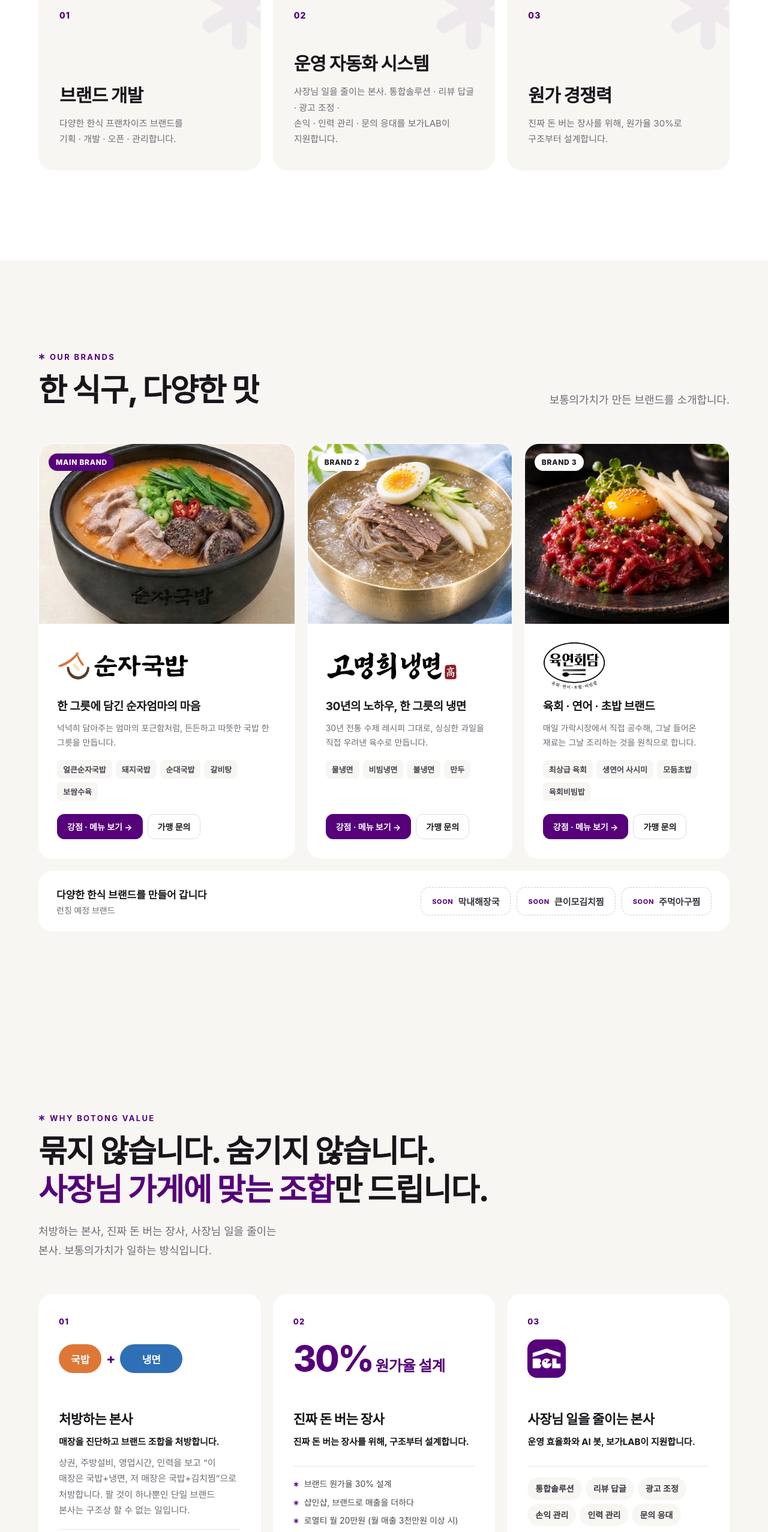
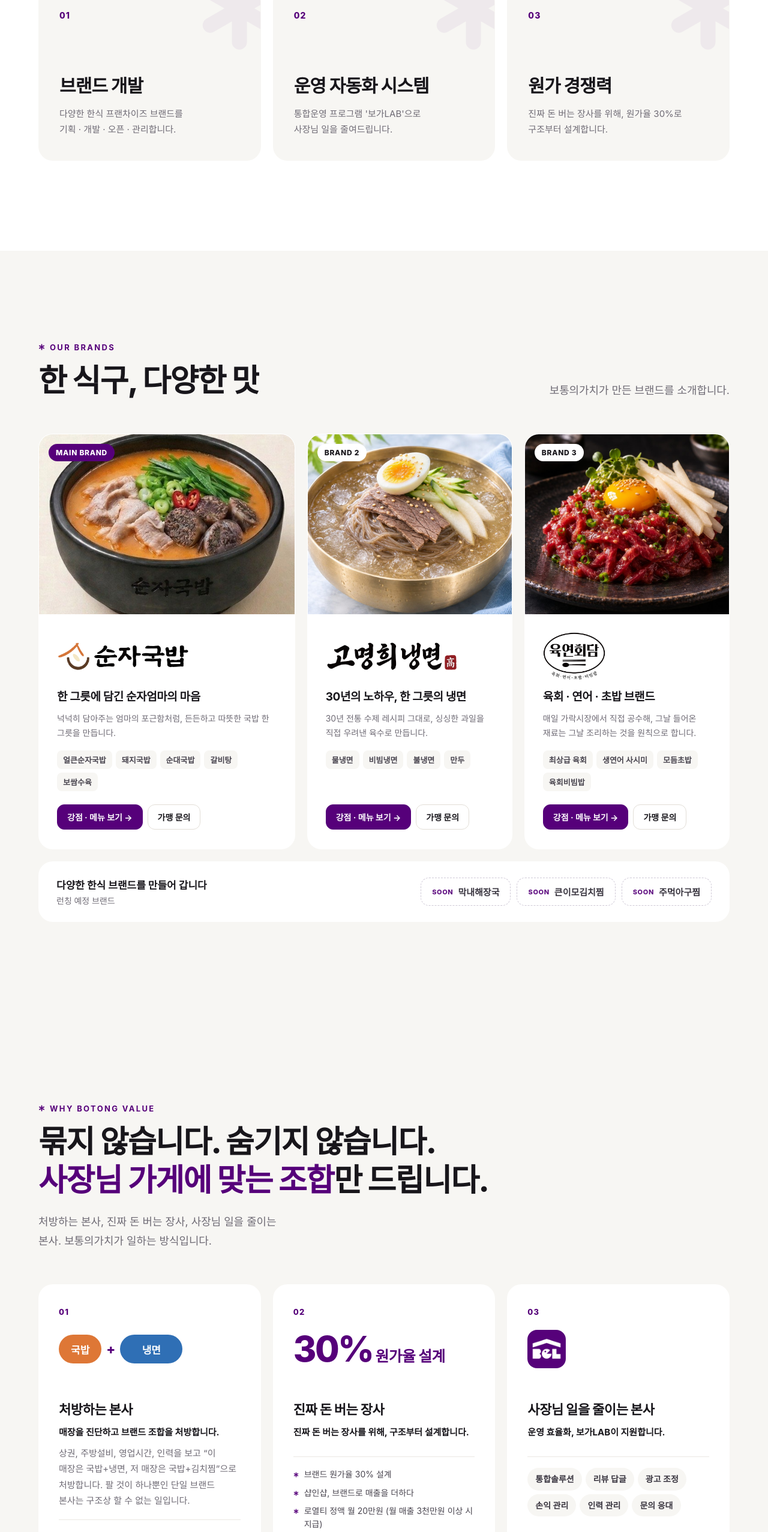
Before and after one commit to youngseok4933-crypto/botong-value, a plain HTML site: page index.html in a window 1280 px wide. Shown: the part 2479-5033 px from the top of the page at 60% size. Drawn offline with Linux system fonts and the light colour scheme; a web font is replaced by a local one.

Commit message:
운영 자동화 문구 축약, AI 표현 제거, 로열티 지급 조건 명시

```diff
--- a/index.html
+++ b/index.html
@@ -630,7 +630,7 @@
     </div>
     <div class="biz">
       <div class="bizcard rv"><span class="num">01</span><div><h3>브랜드 개발</h3><p>다양한 한식 프랜차이즈 브랜드를<br>기획 · 개발 · 오픈 · 관리합니다.</p></div></div>
-      <div class="bizcard rv d1"><span class="num">02</span><div><h3>운영 자동화 시스템</h3><p>사장님 일을 줄이는 본사. 통합솔루션 · 리뷰 답글 · 광고 조정 ·<br>손익 · 인력 관리 · 문의 응대를 보가LAB이 지원합니다.</p></div></div>
+      <div class="bizcard rv d1"><span class="num">02</span><div><h3>운영 자동화 시스템</h3><p>통합운영 프로그램 '보가LAB'으로<br>사장님 일을 줄여드립니다.</p></div></div>
       <div class="bizcard rv d2"><span class="num">03</span><div><h3>원가 경쟁력</h3><p>진짜 돈 버는 장사를 위해, 원가율 30%로<br>구조부터 설계합니다.</p></div></div>
     </div>
   </div>
@@ -704,13 +704,13 @@
         <div class="viz"><div class="big"><span class="cnt" data-to="30">30</span>%<small>원가율 설계</small></div></div>
         <h3>진짜 돈 버는 장사</h3>
         <p class="pl">진짜 돈 버는 장사를 위해, 구조부터 설계합니다.</p>
-        <ul><li>브랜드 원가율 30% 설계</li><li>샵인샵, 브랜드로 매출을 더하다</li><li>로열티 월 20만원 (월 매출 3천만원 이상 시)</li><li>가맹비 면제</li><li>해지위약금 없음, 충분히 느끼고 누려본 뒤 판단하세요</li></ul>
+        <ul><li>브랜드 원가율 30% 설계</li><li>샵인샵, 브랜드로 매출을 더하다</li><li>로열티 정액 월 20만원 (월 매출 3천만원 이상 시 지급)</li><li>가맹비 면제</li><li>해지위약금 없음, 충분히 느끼고 누려본 뒤 판단하세요</li></ul>
       </div>
       <div class="scard pill rv d2">
         <span class="pnum">03</span>
         <div class="viz"><img class="labicon" src="images/bogalab-logo.png" alt="보가LAB"></div>
         <h3>사장님 일을 줄이는 본사</h3>
-        <p class="pl">운영 효율화와 AI 봇, 보가LAB이 지원합니다.</p>
+        <p class="pl">운영 효율화, 보가LAB이 지원합니다.</p>
         <ul class="chips"><li>통합솔루션</li><li>리뷰 답글</li><li>광고 조정</li><li>손익 관리</li><li>인력 관리</li><li>문의 응대</li></ul>
       </div>
     </div>
@@ -728,7 +728,7 @@
     <div class="lab-grid">
       <div class="lab-card rv">
         <div class="shot"><img src="images/bogalab-review.jpg" alt="보가LAB 리뷰관리 화면" loading="lazy"></div>
-        <div class="tx"><h3>리뷰관리 자동화</h3><ul><li>말투 · 별점 규칙 · 시간대 예약 커스텀</li><li>AI 답글 자동 등록 · 고정 홍보 문구 · 2차 답글</li><li>부정리뷰 알림 · 자동삭제 지원</li></ul></div>
+        <div class="tx"><h3>리뷰관리 자동화</h3><ul><li>말투 · 별점 규칙 · 시간대 예약 커스텀</li><li>답글 자동 등록 · 고정 홍보 문구 · 2차 답글</li><li>부정리뷰 알림 · 자동삭제 지원</li></ul></div>
       </div>
       <div class="lab-card rv d1">
         <div class="shot"><img src="images/bogalab-analytics.jpg" alt="보가LAB 운영분석 화면" loading="lazy"></div>
@@ -749,7 +749,7 @@
       <div class="fhi rv">
         <div><small>가맹비</small><b><em>면제</em></b></div>
         <div><small>해지위약금</small><b><em>없음</em></b></div>
-        <div class="wide"><small>로열티 (정액)</small><b>월 <span class="cnt" data-to="20">20</span>만원 <span class="cond">월 매출 3천만원 이상 시</span></b></div>
+        <div class="wide"><small>로열티 (정액)</small><b>월 <span class="cnt" data-to="20">20</span>만원 <span class="cond">월 매출 3천만원 이상 시 로열티 지급</span></b></div>
         <div class="wide"><small>샵인샵 · 업종변경 총액</small><b><em class="cnt" data-to="300">300</em>만원</b></div>
         <div class="wide"><small>신규 개설 총액</small><b><span class="cnt" data-to="3200" data-comma="1">3,200</span>만원</b></div>
       </div>
@@ -768,7 +768,7 @@
             <tr class="total"><td>총액</td><td>3,200만원</td><td>300만원</td></tr>
           </tbody>
         </table>
-        <p class="note">* 로열티는 월 매출 3천만원 이상일 때 정액 월 20만원입니다.<br>※ 매장 규모와 입지에 따라 달라질 수 있으며, 정확한 비용은 상담 시 안내해 드립니다.</p>
+        <p class="note">* 월 매출 3천만원 이상일 때 로열티 정액 월 20만원을 지급합니다.<br>※ 매장 규모와 입지에 따라 달라질 수 있으며, 정확한 비용은 상담 시 안내해 드립니다.</p>
       </div>
     </div>
   </div>
```
